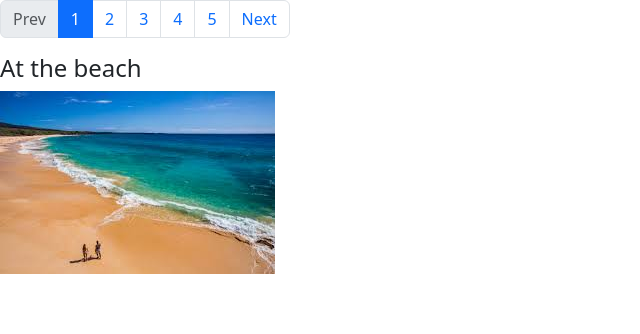
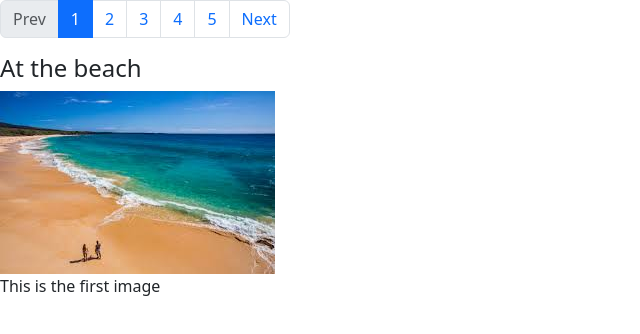
Before and after one commit to DeanPhillipsOKC/training-ng-directives, an Angular app: page / in a window 1280 px wide. Shown: the top 334 px of the page, without its empty margins (0-640 px from the left). Built offline with nearby package versions, Linux system fonts and the light colour scheme.

Commit message:
78. NgSwitch

```diff
--- a/src/app/app.component.html
+++ b/src/app/app.component.html
@@ -22,3 +22,18 @@
   <h4>{{ images[currentPage].title }}</h4>
   <img [src]="images[currentPage].url" class="img-fluid">
 </div>
+
+<div [ngSwitch]="currentPage">
+  <div *ngSwitchCase="0">
+    <p>This is the first image</p>
+  </div>
+  <div *ngSwitchCase="1">
+    <p>This is the second image</p>
+  </div>
+  <div *ngSwitchCase="2">
+    <p>This is the third image</p>
+  </div>
+  <div *ngSwitchDefault>
+    <p>This is a default image</p>
+  </div>
+</div>
```
